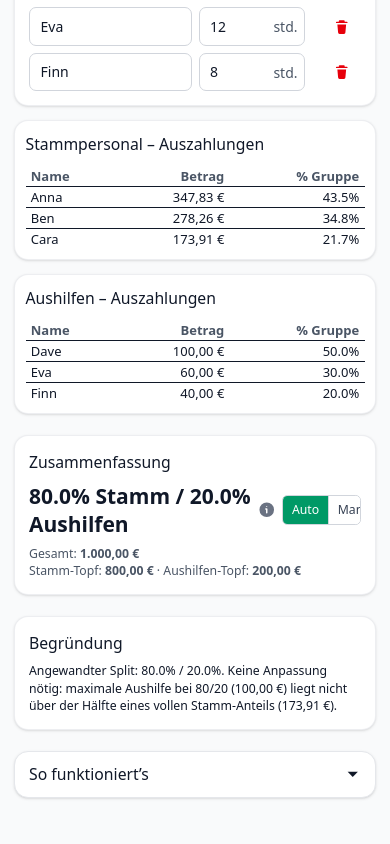
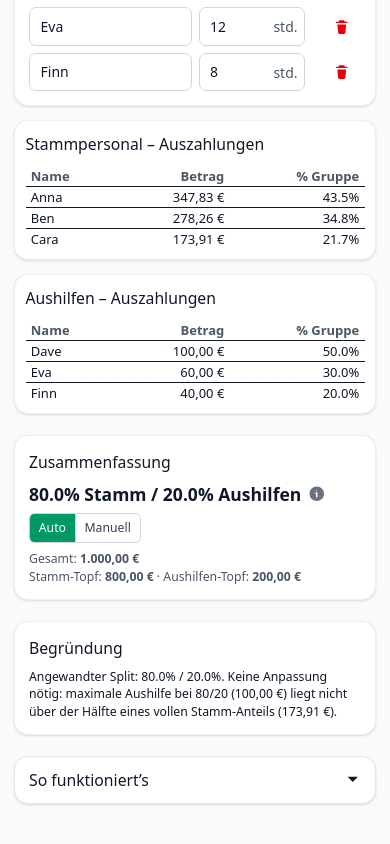
Before and after one commit to gorferma/trinkgeld-verteiler, a React (Vite) app: page / in a window 390 px wide. Shown: the part 698-1542 px from the top of the page. Built offline with nearby package versions, Linux system fonts and the light colour scheme.

Commit message:
fix(summary): Toggle clipped on small screens—stacked layout on mobile, reduced title size, prevent shrink

```diff
--- a/src/App.tsx
+++ b/src/App.tsx
@@ -943,8 +943,8 @@ export default function App() {
           {/* Summary moved below payout cards */}
           <div className="bg-white dark:bg-gray-900 rounded-2xl shadow p-4 border border-gray-200/70 dark:border-gray-800">
             <h3 className="text-lg font-medium mb-2">Zusammenfassung</h3>
-            <div className="flex items-center justify-between gap-2">
-              <div className="text-2xl font-semibold flex items-center gap-2">
+            <div className="flex flex-col sm:flex-row items-start sm:items-center sm:justify-between gap-2">
+              <div className="text-xl sm:text-2xl font-semibold flex items-center gap-2 min-w-0">
               <span>{(results.appliedStaffPct*100).toFixed(1)}% Stamm / {(results.appliedHelperPct*100).toFixed(1)}% Aushilfen</span>
               <button
                 type="button"
@@ -964,7 +964,7 @@ export default function App() {
                 </span>
               </button>
               </div>
-              <div className="inline-flex items-center rounded-md border border-gray-300 dark:border-gray-700 overflow-hidden">
+              <div className="inline-flex items-center rounded-md border border-gray-300 dark:border-gray-700 overflow-hidden shrink-0">
                 <button
                   type="button"
                   className={`px-2.5 py-1.5 text-sm ${splitMode==='auto' ? 'bg-emerald-600 text-white' : 'bg-white dark:bg-gray-900 text-gray-700 dark:text-gray-200'}`}
```
